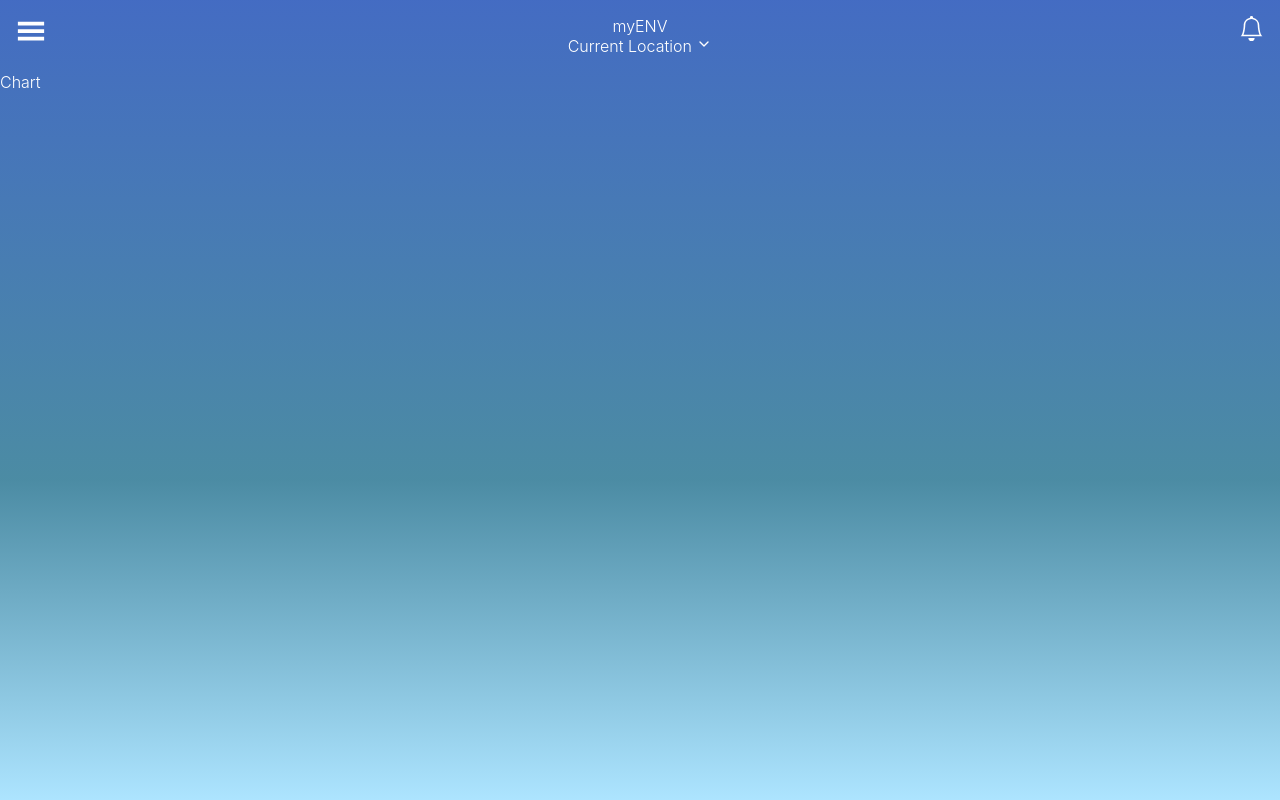
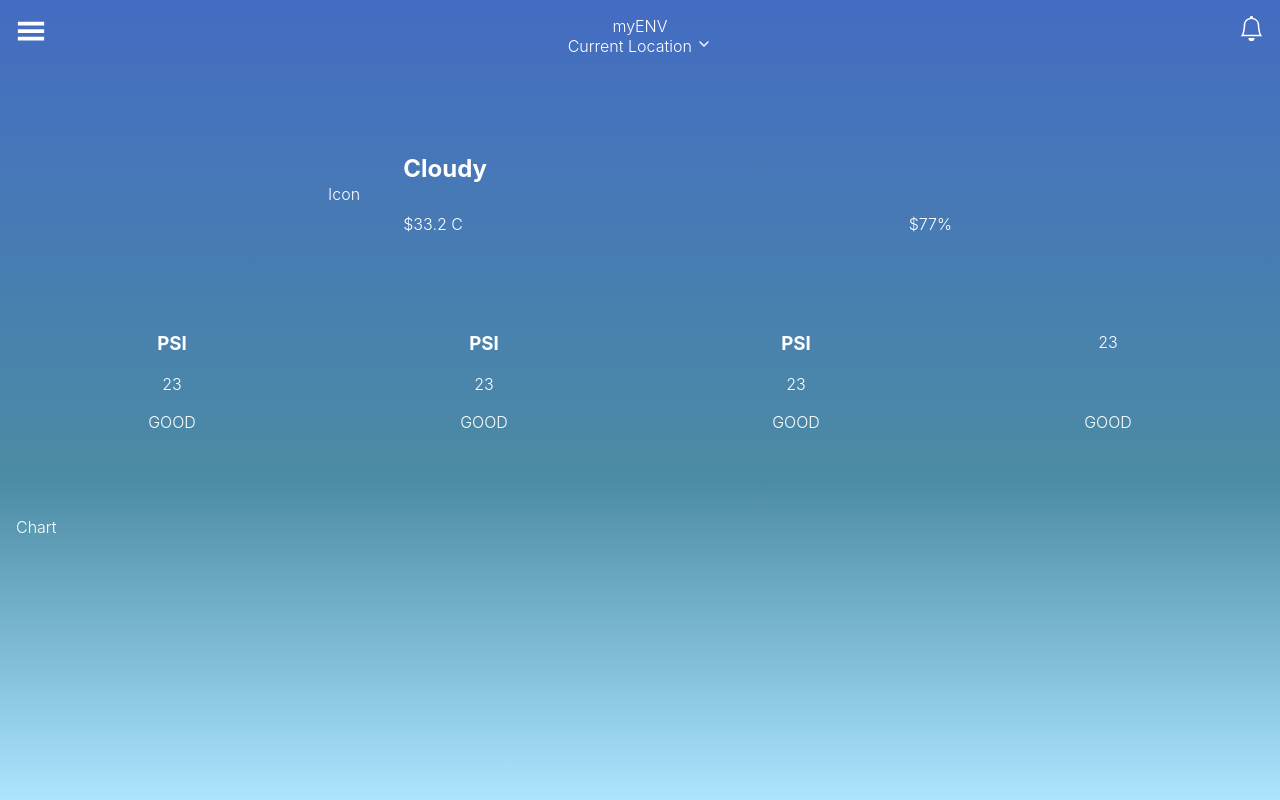
Before and after one commit to s3corp-github/S3_WeatherWebApp_TruongVu, a React (Create React App) app: page / in a window 1280 px wide. Built offline with nearby package versions, Linux system fonts and the light colour scheme.

Commit message:
feat: Completed the weather status UI

```diff
--- a/src/components/WheatherStatus.js
+++ b/src/components/WheatherStatus.js
@@ -1,12 +1,66 @@
+const WheatherStatus = () => {
+  return (
+    <>
+      <div className="wheatherStatusContainer">
+        <div className="wheatherStatusContainer__info">
+          <div className="wheatherStatusContainer__info-icon">Icon</div>
+          <div className="wheatherStatusContainer__info-detail">
+            <div className="status__text">
+              <h2>Cloudy</h2>
+            </div>
+            <div className="status__detail">
+              <span className="status__detail-temp">33.2 C</span>
+              <span className="status__detail-humidity">77%</span>
+            </div>
+          </div>
+        </div>
+        <div className='wheatherStatusContainerDetail'>
+          <div className="wheatherStatusContainerDetail__detail">
+            <div className="psi-text">
+              <h3>PSI</h3>
+            </div>
+            <div className="psi-number">
+              23
+            </div>
+            <div className="psi-status">
+             GOOD
+            </div>
+          </div>
+          <div className="wheatherStatusContainerDetail__detail">
+            <div className="psi-text">
+              <h3>PSI</h3>
+            </div>
+            <div className="psi-number">
+              23
+            </div>
+            <div className="psi-status">
+             GOOD
+            </div>
+          </div>
+          <div className="wheatherStatusContainerDetail__detail">
+          <div className="psi-text">
+              <h3>PSI</h3>
+            </div>
+            <div className="psi-number">
+              23
+            </div>
+            <div className="psi-status">
+             GOOD
+            </div>
+          </div>
+          <div className="wheatherStatusContainerDetail__detail">
+            <div className="psi-number">
+              23
+            </div>
+            <div className="psi-status">
+             GOOD
+            </div>
+          </div>
+        </div>
+      </div>
 
-const WheatherStatus = () => {
-    return (
-        <>
-            <div className="wheatherStatusContainer">
-
-            </div>
-        </>
-    )
-}
+    </>
+  );
+};
 
 export default WheatherStatus;
--- a/src/pages/WheatherInfo.js
+++ b/src/pages/WheatherInfo.js
@@ -4,11 +4,8 @@ import WheatherChart from "../components/WheatherChart";
 const WhetherInfo = () => {
     return (
         <>
-        <div>
             <WheatherStatus/>
             <WheatherChart/>
-        </div>
-
         </>
     )
 }
--- a/src/styles/_default.scss
+++ b/src/styles/_default.scss
@@ -24,4 +24,5 @@ a {
     max-width: 100vw;
     background: var(--bg-color);
     color: var(--font-color);
+    padding: 1rem 1rem;
 }
--- a/src/styles/_navigation.scss
+++ b/src/styles/_navigation.scss
@@ -9,7 +9,6 @@
         max-width: 100vw;
         width: 100%;
         grid-template-columns: repeat(3, 1fr);
-        padding: 1rem 1rem;
         &__hamburgerMenu {
             cursor: pointer;
         }
--- a/src/styles/_wheatherInfo.scss
+++ b/src/styles/_wheatherInfo.scss
@@ -0,0 +1,3 @@
+// .wheatherInfoContainer {
+//     height: 75%;
+// }
--- a/src/styles/_wheatherStatus.scss
+++ b/src/styles/_wheatherStatus.scss
@@ -0,0 +1,43 @@
+.wheatherStatusContainer {
+    height: 60%;
+    &__info {
+        display: flex;
+        align-items: center;
+        height: 60%;
+        width: 50%;
+        margin: 0 auto;
+        &-detail {
+            margin-left: 2.7rem;
+            height: 80px;
+            width: 180px;
+            display: flex;
+            flex: 1 1;
+            flex-direction: column;
+            justify-content: space-between;
+            .status__detail  {
+                display: flex;
+                justify-content: space-between;
+                &-temp::before {
+                    content: '$';
+                    // background-image: ;
+                }
+                &-humidity::before {
+                    content: '$';
+                    // background-image: ;
+                }
+            }
+        }
+    }
+}
+.wheatherStatusContainerDetail {
+    display:flex;
+    justify-content: space-around;
+    &__detail {
+        display: flex;
+        flex-direction: column;
+        align-items: center;
+        width: 100%;
+        height: 100px;
+        justify-content: space-between;
+    }
+}
```
